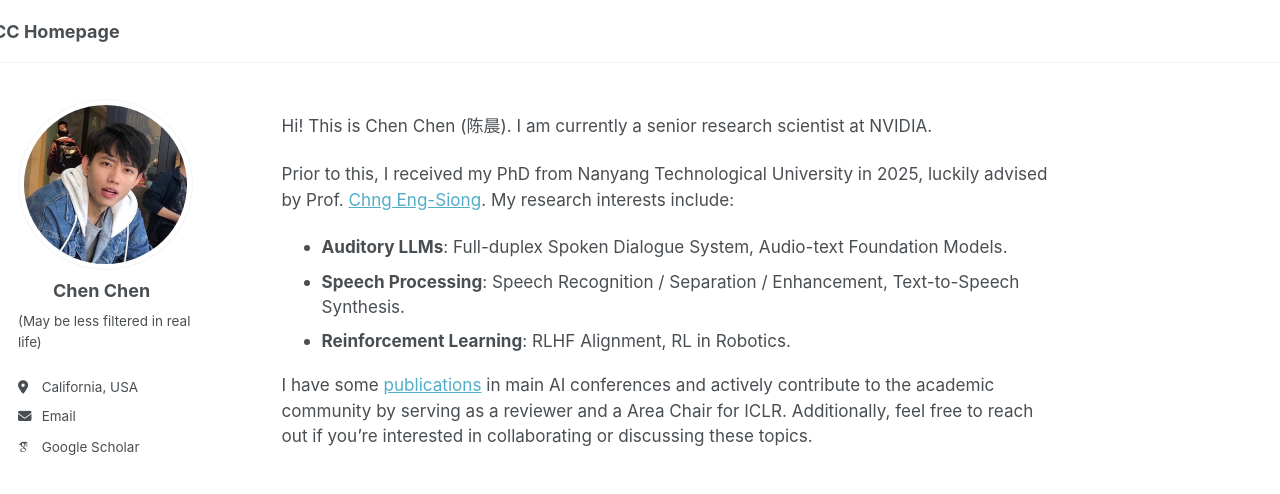
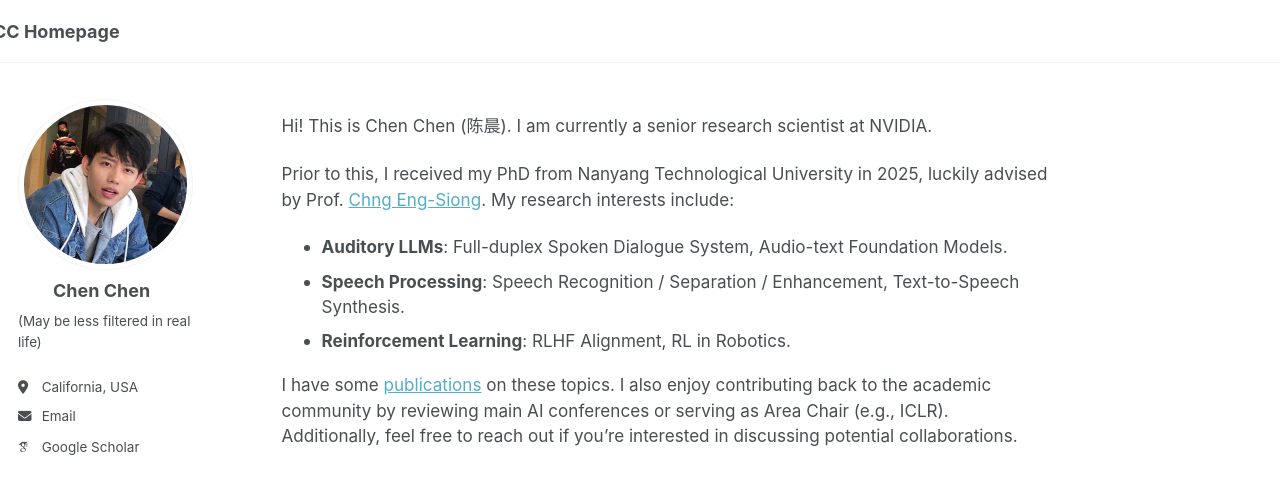
Before and after one commit to cchen1436/cchen1436.github.io, a Jekyll site: the page built from _pages/about.md, in a window 1280 px wide. Shown: the top 494 px of the page. Built offline with Jekyll 4.4.1, drawn with Linux system fonts in a browser that asks for light colours; some web fonts are replaced; a script that is not in the unit is left out.

Commit message:
Update about.md

```diff
--- a/_pages/about.md
+++ b/_pages/about.md
@@ -15,4 +15,4 @@
 - **Speech Processing**: Speech Recognition / Separation / Enhancement, Text-to-Speech Synthesis.
 - **Reinforcement Learning**: RLHF Alignment, RL in Robotics.
 
-I have some [publications](https://scholar.google.com/citations?user=uUmSp1QAAAAJ) in main AI conferences and actively contribute to the academic community by serving as a reviewer and a Area Chair for ICLR. Additionally, feel free to reach out if you're interested in collaborating or discussing these topics.
+I have some [publications](https://scholar.google.com/citations?user=uUmSp1QAAAAJ) on these topics. I also enjoy contributing back to the academic community by reviewing main AI conferences or serving as Area Chair (e.g., ICLR). Additionally, feel free to reach out if you're interested in discussing potential collaborations.
```
